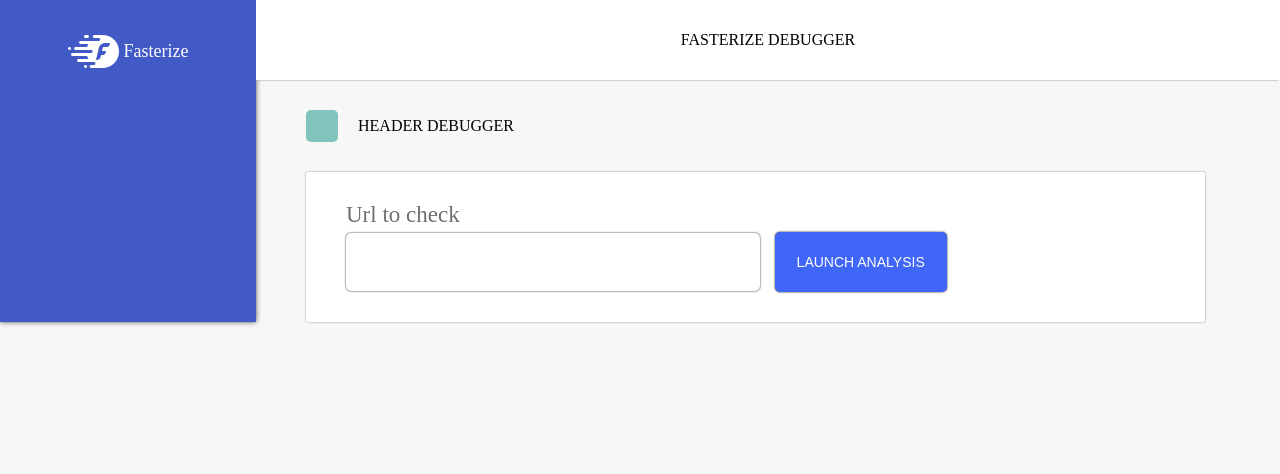
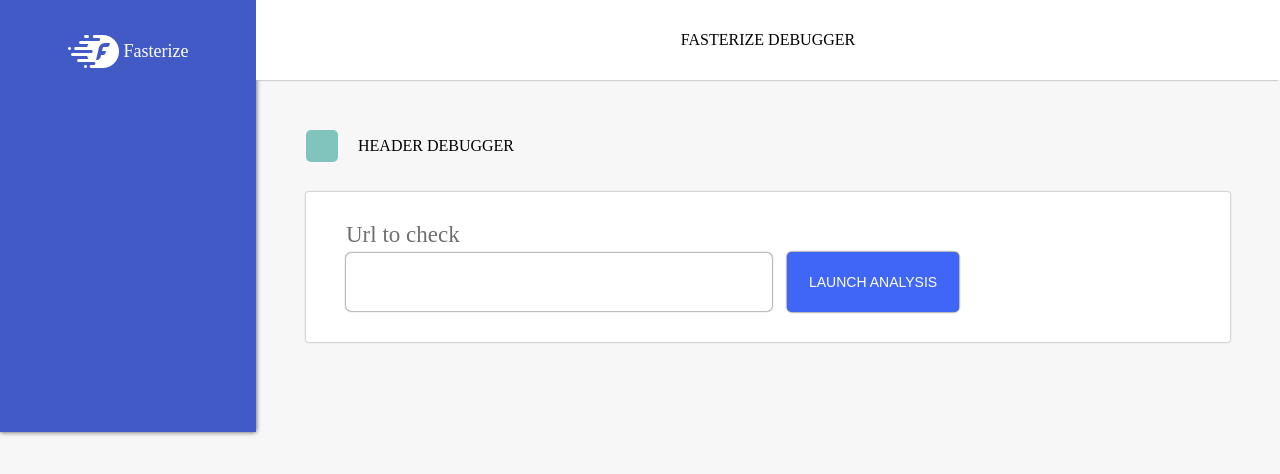
Before and after one commit to hamza-eljaouhari/fstrz-http-headers-reader, a React (Create React App) app: page / in a window 1280 px wide. Shown: the top 474 px of the page. Built offline with nearby package versions, Linux system fonts and the light colour scheme.

Commit message:
Correcting CSS declaration logic

```diff
--- a/src/App.css
+++ b/src/App.css
@@ -45,8 +45,6 @@ body {
 }
 
 .Title-Container {
-  padding-left: 50px;
-  margin-top: 30px;
   display: flex;
   align-items: center;
 }
@@ -63,3 +61,7 @@ body {
   padding: 15px;
   vertical-align: middle;
 }
+
+.Body-Container {
+  padding: 50px;
+}
--- a/src/App.js
+++ b/src/App.js
@@ -97,6 +97,7 @@ function App() {
             onDeleteError={onDeleteError}
             ></ErrorBox>
         }
+        <section className="Body-Container">
           <Search
               className="App-Search"
               onDataRetrieval={onDataRetrieval}
@@ -104,14 +105,13 @@ function App() {
               onLoaded={onLoaded}
               onError={onError}
               ></Search>
-
+          { links.length > 0 &&
+            <History key={links.length + '-History'} links={links} className="App-History" ></History>
+          }
           { loadingLinks.length > 0 &&
             <LoadingBox key={loadingLinks.length + '-Loading-Box'} links={loadingLinks}></LoadingBox>
           }
-        { links.length > 0 &&
-          <History key={links.length + '-History'} links={links} className="App-History" ></History>
-        }
-
+        </section>
       </section>
     </div>
   );
--- a/src/ErrorBox.css
+++ b/src/ErrorBox.css
@@ -1,10 +1,9 @@
 .Error-Box {
-    position: fixed;
-    margin-left: 50px;
+    margin-right: auto;
+    margin-left: auto;
     margin-top: 10px;
     background-color: white;
     border-radius: 5px;
-    min-width: 70%;
     box-shadow: 0px 0px 1px rgba(0, 0, 0, 0.7);
 }
 
--- a/src/History.css
+++ b/src/History.css
@@ -3,17 +3,15 @@
 }
 
 #Table-Container {
-    width: 85%;
-    margin-left: 50px;
+    margin-right: auto;
+    margin-left: auto;
     margin-top: 30px;
-    margin-bottom: 50px;
 }
 
 #Table-Container th , #Table-Container td {
     vertical-align: center;
     padding: 15px;
 }
-
 
 #Table-Container tbody {
     background-color: white;
--- a/src/Search.css
+++ b/src/Search.css
@@ -1,10 +1,11 @@
 .Search-Container {
-    margin-left: 50px;
+    margin-right: auto;
+    margin-left: auto;
     margin-top: 30px;
+    margin-bottom: 40px;
     background-color: #FFFFFF;
     border-radius: 2px;
     padding: 10px 40px;
-    width: 80%;
     box-shadow: 0px 0px 2px rgba(0, 0, 0, 0.5);
 }
 
```
Also changed, not shown: 1 other file (tests, documents, lock files or other folders). Lines whose indentation alone changed are shown as unchanged.
